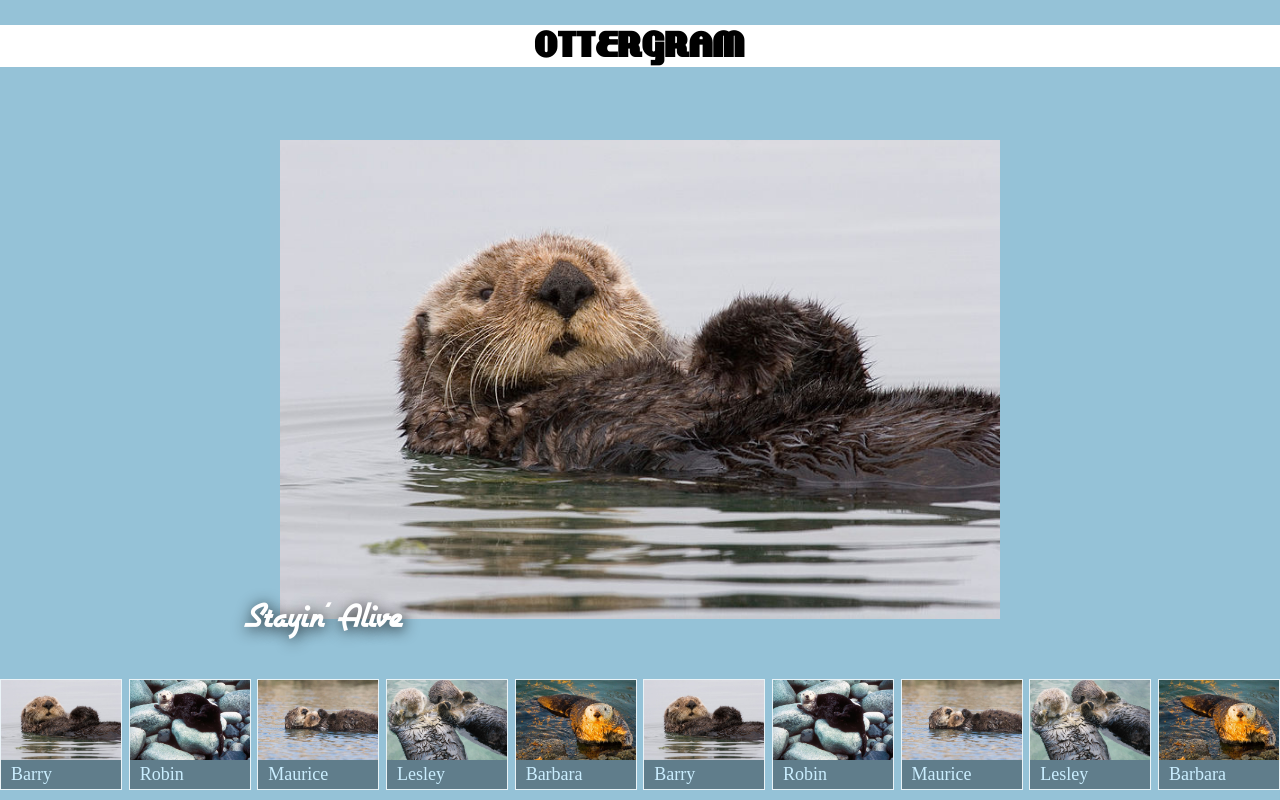
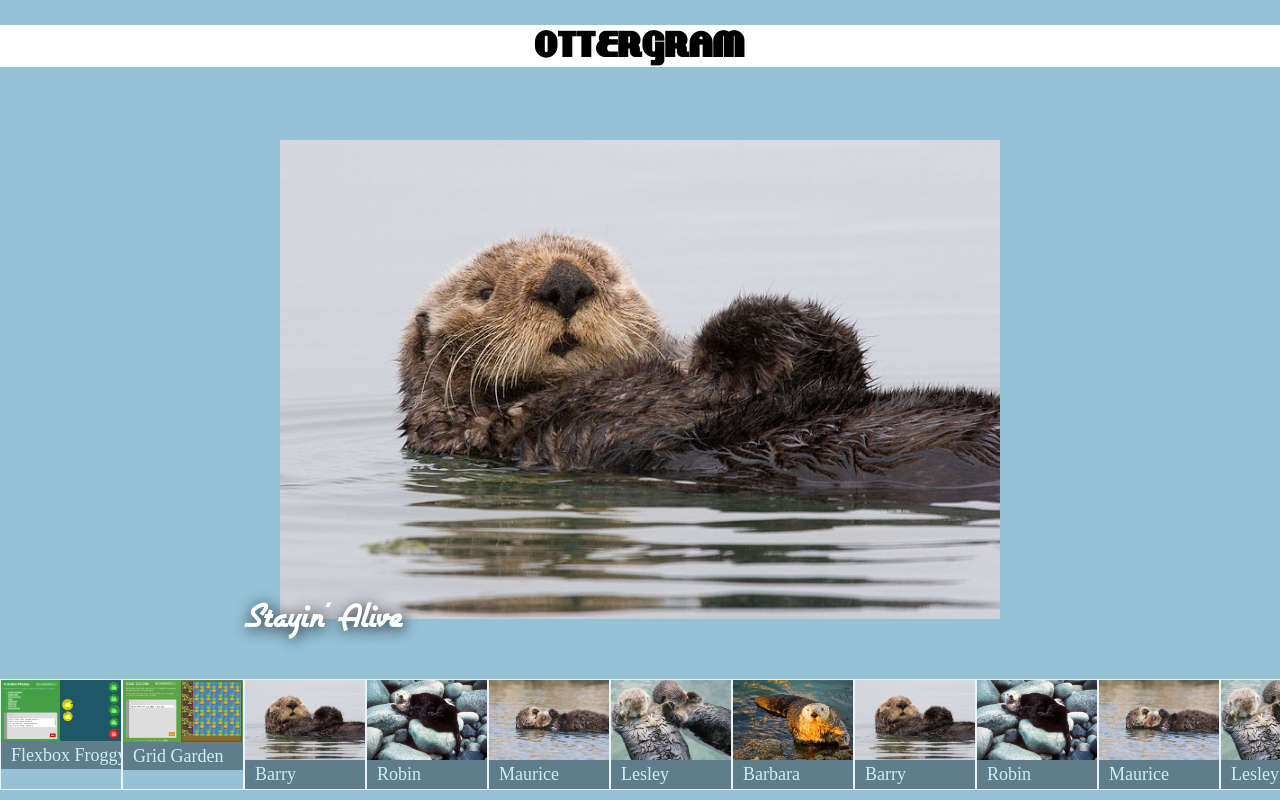
Before and after one commit to jasonsisonjose/front-end, a plain HTML site: page ottergram/index.html in a window 1280 px wide. Drawn offline with nearby package versions, Linux system fonts and the light colour scheme; files whose address does not match are found by name.

Commit message:
added game final levels img

```diff
--- a/ottergram/index.html
+++ b/ottergram/index.html
@@ -22,6 +22,18 @@
   </header>
   <main class="main-content">
     <ul class="thumbnail-list">
+      <li class = "thumbnail-item">
+        <a href="#">
+          <img class = "thumbnail-image" src="img/flexbox-froggy.PNG" alt="Flexbox-Froggy Final Level">
+          <span class = "thumbnail-title">Flexbox Froggy</span>
+        </a>
+      </li>
+      <li class ="thumbnail-item">
+        <a href="#">
+          <img class = "thumbnail-image" src="img/grid-garden.PNG" alt="Grid Garden Final Level">
+          <span class = "thumbnail-title">Grid Garden</span>
+        </a>
+      </li>
       <li class="thumbnail-item">
         <!-- <a> tag is an anchor tag, usually used to direct you to a different page
       but if we don't want it to do anything, we give it a dummy value
```
Also changed, not shown: ottergram/img/flexbox-froggy.PNG (added), ottergram/img/grid-garden.PNG (added).
